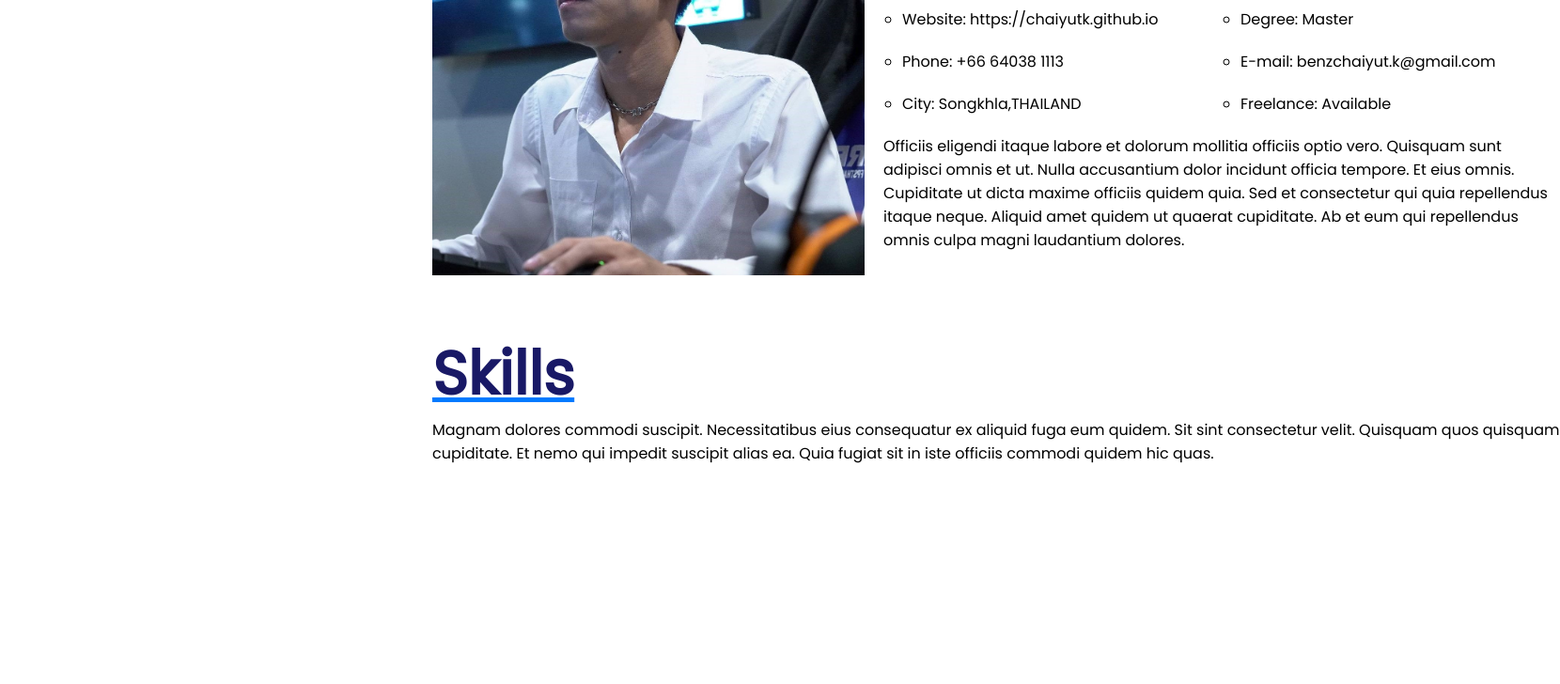
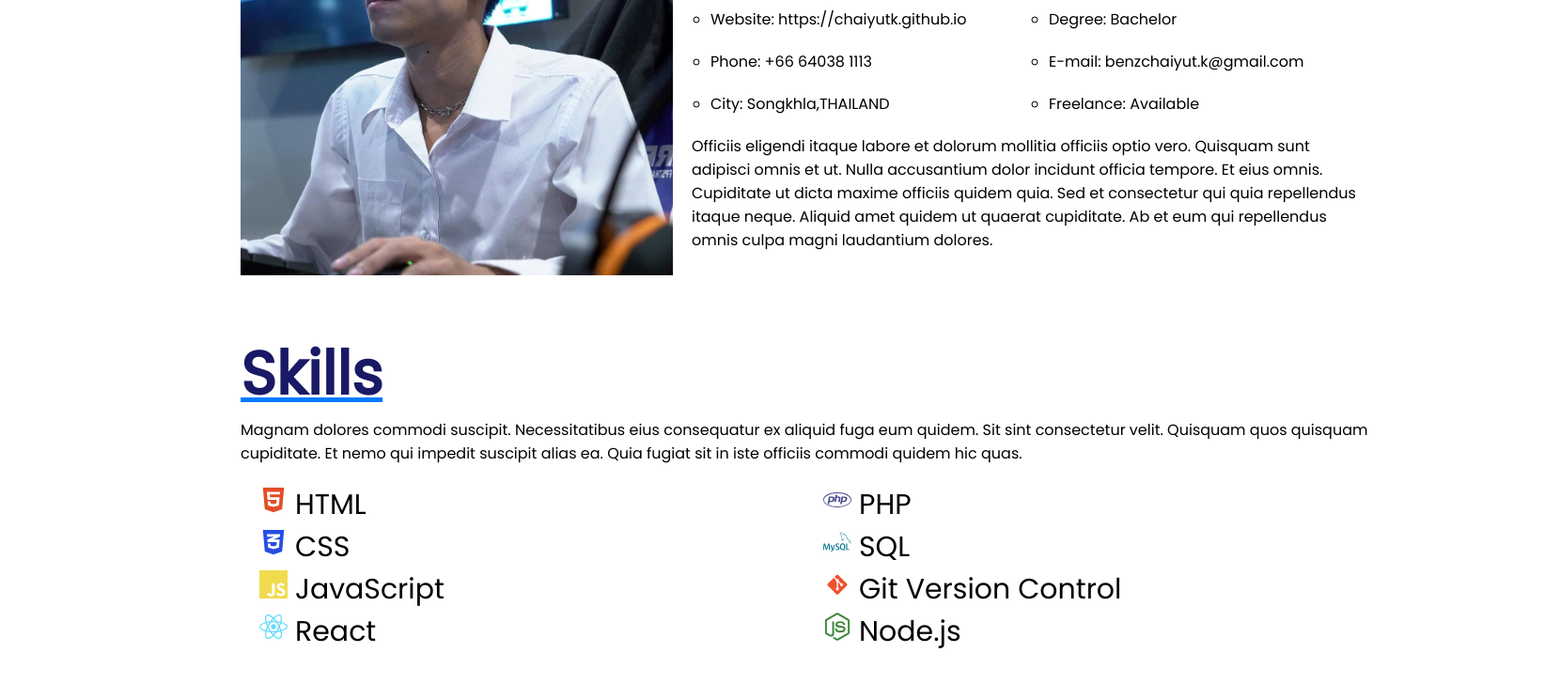
Before and after one commit to ChaiyutK/react-portfolio-benz, a React (Create React App) app: page / in a window 1280 px wide. Shown: the part 1182-1910 px from the top of the page at 94% size, 1660 px wide, since content can reach past the window. Built offline with nearby package versions, Linux system fonts and the light colour scheme.

Commit message:
add aos animation and icon to skill section

```diff
--- a/package.json
+++ b/package.json
@@ -6,6 +6,7 @@
     "@testing-library/jest-dom": "^5.16.3",
     "@testing-library/react": "^12.1.4",
     "@testing-library/user-event": "^13.5.0",
+    "aos": "^2.3.4",
     "react": "^17.0.2",
     "react-dom": "^17.0.2",
     "react-icons": "^4.3.1",
--- a/src/components/Header.css
+++ b/src/components/Header.css
@@ -1,7 +1,7 @@
 .sidebar {
-  position:fixed;
+  position: fixed;
   background-color: #040b14;
-  width: 280px;
+  width: 18%;
   height: 100%;
 }
 .sidebar-profile-image {
@@ -11,7 +11,7 @@
   border-radius: 50%;
   margin-top: 15px;
 }
-.sidebar-profile h1{
+.sidebar-profile h1 {
   text-align: center;
   color: white;
 }
@@ -31,13 +31,13 @@
   background-color: #212431;
   border-radius: 50%;
   padding: 7px 10px;
-  vertical-align:middle;
+  vertical-align: middle;
 }
-.sidebar-profile-social-item a:hover{
-background-color: #007aff;
+.sidebar-profile-social-item a:hover {
+  background-color: #007aff;
 }
 
-.sidebar-navbar ul{
+.sidebar-navbar ul {
   list-style-type: none;
 }
 .sidebar-navbar-item {
@@ -46,19 +46,17 @@ background-color: #007aff;
 }
 
 .sidebar-navbar-item a {
-  color:#6f7180;
+  color: #6f7180;
   display: flex;
   text-decoration: none;
 }
-.sidebar-navbar-item a:hover{
-color : white;
+.sidebar-navbar-item a:hover {
+  color: white;
 }
-.sidebar-navbar-item a:hover .sidebar-navbar-item-icon{
-  color:#007aff;
-
+.sidebar-navbar-item a:hover .sidebar-navbar-item-icon {
+  color: #007aff;
 }
 
 .sidebar-navbar-item span {
   margin-left: 10px;
-
 }
--- a/src/components/Header.js
+++ b/src/components/Header.js
@@ -16,11 +16,11 @@ const Header = () =>{
                     <h1>Chaiyut Kongprawat</h1>
                     <IconContext.Provider value={{color:"white",size:"15"}}>
                     <ul className='sidebar-profile-social'>
-                        <li className="sidebar-profile-social-item"><a href="#"><FaGithub/></a></li>
-                        <li className="sidebar-profile-social-item"><a href="#"><FaFacebookF/></a></li>
-                        <li className="sidebar-profile-social-item"><a href="#"><FaInstagram/></a></li>
-                        <li className="sidebar-profile-social-item"><a href="#"><FaTwitter/></a></li>
-                        <li className="sidebar-profile-social-item"><a href="#"><FaLinkedin/></a></li>
+                        <li className="sidebar-profile-social-item"><a href="https://github.com/ChaiyutK" target="_blank"><FaGithub/></a></li>
+                        <li className="sidebar-profile-social-item"><a href="https://www.facebook.com/CkChaiyut" target="_blank"><FaFacebookF/></a></li>
+                        <li className="sidebar-profile-social-item"><a href="https://www.instagram.com/_chaiyut_b/" target="_blank"><FaInstagram/></a></li>
+                        <li className="sidebar-profile-social-item"><a href="https://twitter.com/Xerox22735494" target="_blank"><FaTwitter/></a></li>
+                        <li className="sidebar-profile-social-item"><a href="https://www.linkedin.com/in/chaiyut-ck/" target="_blank"><FaLinkedin/></a></li>
                     </ul>
                     </IconContext.Provider>
                 </div>
--- a/src/components/SectionAbout.css
+++ b/src/components/SectionAbout.css
@@ -1,17 +1,15 @@
 .about {
   width: 1200px;
-    margin-left: 460px;
+  margin-left: 20%;
   margin-top: 50px;
+}
 
-}
-.header-about
-{
+.header-about {
   color: rgb(25, 25, 102);
   font-size: 64px;
   text-decoration: underline #007aff 5px;
 }
-.header-about-content
-{
+.header-about-content {
   margin-bottom: 20px;
 }
 .about-content {
@@ -24,25 +22,25 @@
   display: block;
   box-sizing: border-box;
 }
-.about-content-item h1{
+.about-content-item h1 {
   color: rgb(25, 25, 102);
   font-size: 40px;
 }
-.about-content-item ul{
+.about-content-item ul {
   list-style-type: circle;
   margin-left: 20px;
   margin-bottom: 20px;
 }
-.about-content-item ul li{
+.about-content-item ul li {
   margin-top: 20px;
 }
-.aboutimage  {
+.aboutimage {
   width: 40%;
   padding-right: 20px;
 }
 .aboutcontent {
   width: 60%;
 }
-.aboutdetail{
+.aboutdetail {
   width: 50%;
 }
--- a/src/components/SectionAbout.js
+++ b/src/components/SectionAbout.js
@@ -1,15 +1,18 @@
 
 import React from 'react'
 import './SectionAbout.css'
+import AOS from 'aos'
+import 'aos/dist/aos.css';
+AOS.init();
 
 const SectionAbout = () => {
   return (
-    <section id="about" className="about">
+    <section id="about" className="about" data-aos="fade-up">
         <h1 className="header-about">
             About
         </h1>
         <p className='header-about-content'>
-        Magnam dolores commodi suscipit. Necessitatibus eius consequatur ex aliquid fuga eum quidem. Sit sint consectetur velit. Quisquam quos quisquam cupiditate. Et nemo qui impedit suscipit alias ea. Quia fugiat sit in iste officiis commodi quidem hic quas.
+        Hello everyone i'm graduate from prince of Songkla University with Bachelor of Science Major computer of Science Second Class Honors. My major is Computer Science. I'm looking for a job, I'm interested in Web Developer and Game Developer but i open for the others like App Developer.
         </p>
         <div className="about-content">
             <div className="about-content-item aboutimage">
@@ -34,7 +37,7 @@ const SectionAbout = () => {
                 <div className="about-content-item aboutdetail">
                 <ul>
                     <li>Age: 24</li>
-                    <li>Degree: Master</li>
+                    <li>Degree: Bachelor</li>
                     <li>E-mail: benzchaiyut.k@gmail.com</li>
                     <li>Freelance: Available</li>
                 </ul>
--- a/src/components/SectionHome.js
+++ b/src/components/SectionHome.js
@@ -39,7 +39,7 @@ const SectionHome = () => {
         typingText()
     },[])
     return (
-    <section>
+    <section className='home'>
         <div className="home-image">
             <h1>Chaiyut Kongprawat</h1>
             <p>I'm <span>{textTyping}{cursor}</span></p>
--- a/src/components/SectionSkill.css
+++ b/src/components/SectionSkill.css
@@ -1,16 +1,30 @@
 .skill {
   width: 1200px;
-    margin-left: 460px;
+  margin-left: 20%;
   margin-top: 50px;
   height: 100vh;
 }
-.header-skill
-{
+.header-skill {
   color: rgb(25, 25, 102);
   font-size: 64px;
   text-decoration: underline #007aff 5px;
 }
-.header-skill-content
-{
+.header-skill-content {
   margin-bottom: 20px;
 }
+.skill-content {
+  display: flex;
+  box-sizing: border-box;
+  flex-direction: row;
+  flex-wrap: wrap;
+}
+.skill-content-item {
+  display: block;
+  box-sizing: border-box;
+  width: 50%;
+}
+.skill-content-item ul {
+  list-style-type: none;
+  margin-left: 20px;
+  font-size: 30px;
+}
--- a/src/components/SectionSkill.js
+++ b/src/components/SectionSkill.js
@@ -1,16 +1,39 @@
 import React from 'react'
 import './SectionSkill.css'
+import {FaHtml5,FaCss3Alt,FaReact,FaPhp,FaNodeJs} from "react-icons/fa";
+import {SiJavascript,SiMysql} from "react-icons/si";
+import {DiGit} from "react-icons/di";
+import AOS from 'aos'
+import 'aos/dist/aos.css';
+AOS.init();
 
 const SectionSkill = () => {
   return (
-    <section className='skill'>
+    <section className='skill' data-aos="fade-up">
         <h1 className="header-skill">
             Skills
         </h1>
         <p className='header-skill-content'>
         Magnam dolores commodi suscipit. Necessitatibus eius consequatur ex aliquid fuga eum quidem. Sit sint consectetur velit. Quisquam quos quisquam cupiditate. Et nemo qui impedit suscipit alias ea. Quia fugiat sit in iste officiis commodi quidem hic quas.
         </p>
-
+        <div className="skill-content">
+                <div className="skill-content-item">
+                <ul>
+                    <li><FaHtml5 color='#E44D26'/> HTML</li>
+                    <li><FaCss3Alt color='#264de4'/> CSS</li>
+                    <li><SiJavascript color='#F0DB4F'/> JavaScript</li>
+                    <li><FaReact color='#61DBFB'/> React</li>
+                </ul>
+                </div>
+                <div className="skill-content-item">
+                <ul>
+                    <li><FaPhp color='#474A8A'/> PHP</li>
+                    <li><SiMysql color='#00758F'/> SQL</li>
+                    <li><DiGit color='#F1502F'/> Git Version Control</li>
+                    <li><FaNodeJs color='#3c873a'/> Node.js</li>
+                </ul>
+                </div>
+            </div>
     </section>
   )
 }
```
Also changed, not shown: src/components/SectionHome.css (+4 -4 lines), 1 other file (tests, documents, lock files or other folders). Lines whose indentation alone changed are shown as unchanged.
